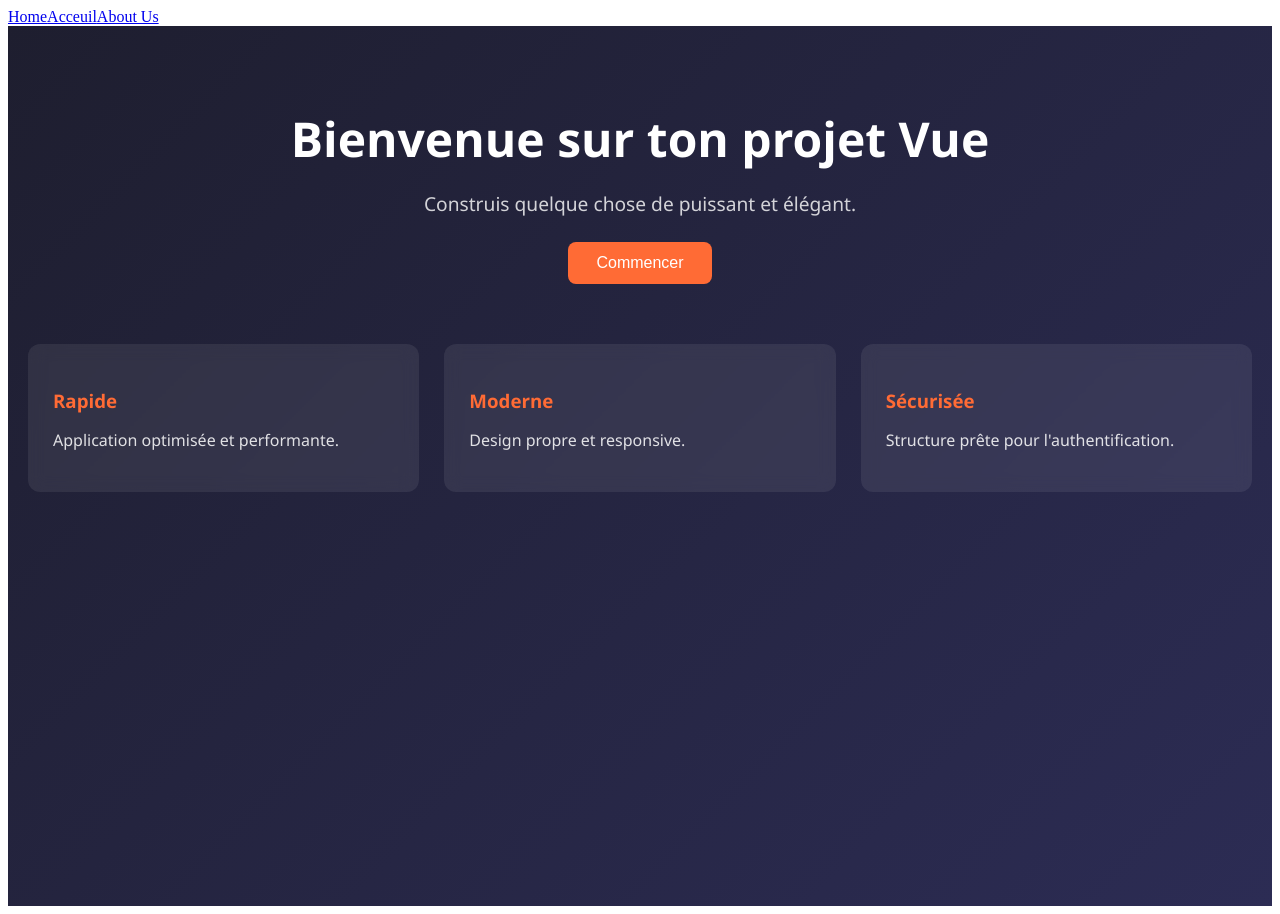
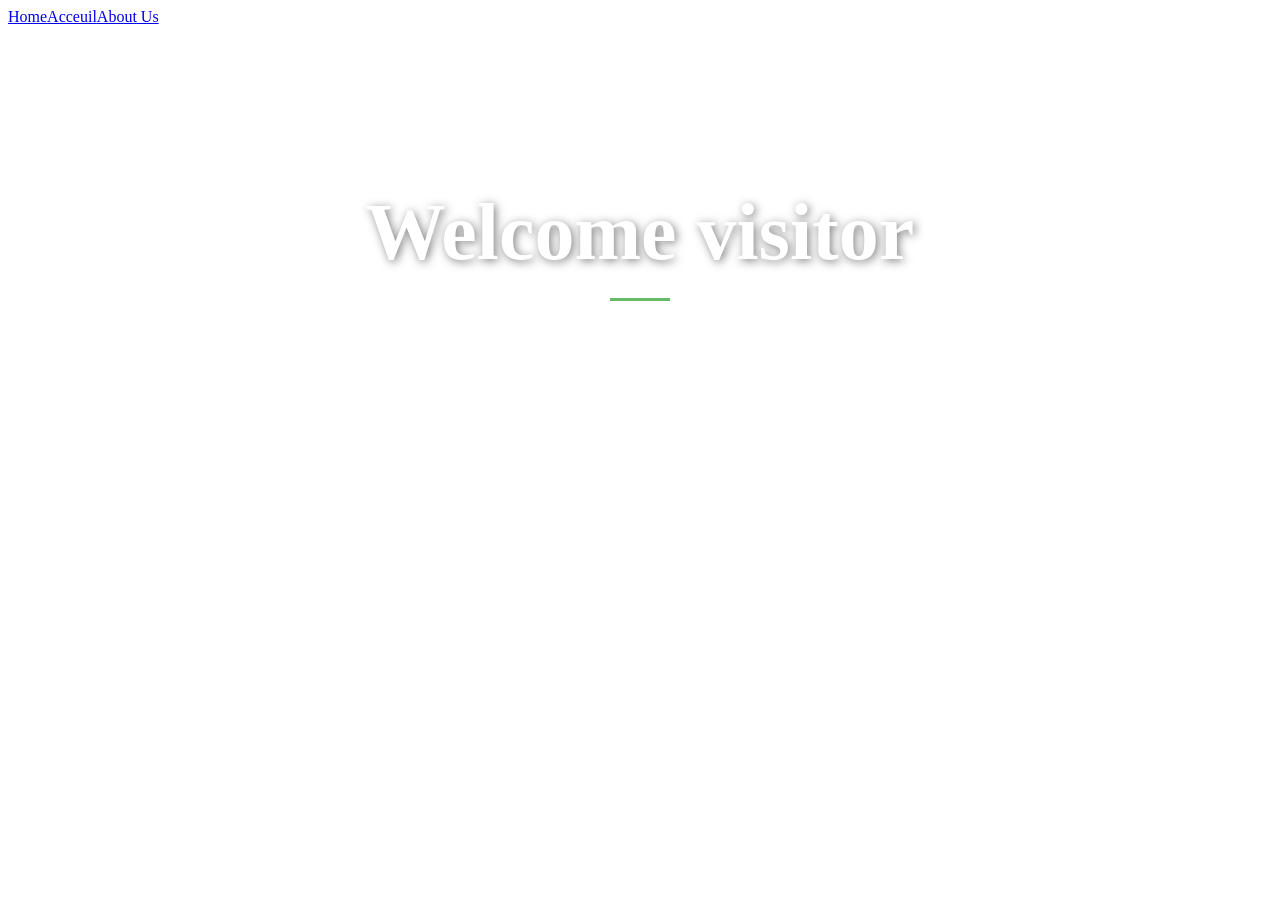
Before and after one commit to kenzokng68-creator/gith-collaboration, a Vue app in the folder GithTest/: page /acceuil in a window 1280 px wide. After the commit the page ends 800 px from the top, so only its background shows below. Built offline with nearby package versions, Linux system fonts and the light colour scheme.

Commit message:
Revert "changement acceuil"

```diff
--- a/GithTest/src/views/AcceuilViews.vue
+++ b/GithTest/src/views/AcceuilViews.vue
@@ -1,104 +1,151 @@
 <script setup>
-import { ref } from 'vue'
 
-const features = ref([
-  { id: 1, title: "Rapide", desc: "Application optimisée et performante." },
-  { id: 2, title: "Moderne", desc: "Design propre et responsive." },
-  { id: 3, title: "Sécurisée", desc: "Structure prête pour l'authentification." }
-])
 </script>
 
 <template>
-  <div class="home">
-    <!-- Hero Section -->
-    <section class="hero">
-      <h1>Bienvenue sur ton projet Vue</h1>
-      <p>Construis quelque chose de puissant et élégant.</p>
-      <button class="cta">Commencer</button>
+  <div class="welcome-container">
+    <header class="hero-section">
+      <h1 v-if="$route.query.name" class="fade-in">
+        <span>Bienvenue,</span> {{ $route.query.name }}
+      </h1>
+      <h1 v-else class="fade-in">Welcome visitor</h1>
+
+      <div class="separator"></div>
+
+      <h2>Découvrez l'univers de nos catalogues</h2>
+      <p class="subtitle">L'élégance et le style à portée de main.</p>
+    </header>
+
+    <section class="catalog-preview">
+      <div class="card-skeleton">Catalogue Collection</div>
+      <div class="card-skeleton">Nouveautés</div>
     </section>
 
-    <!-- Features Section -->
-    <section class="features">
-      <div
-        v-for="feature in features"
-        :key="feature.id"
-        class="card"
-      >
-        <h3>{{ feature.title }}</h3>
-        <p>{{ feature.desc }}</p>
-      </div>
-    </section>
+    <div class="action-area">
+      <router-link to="/" class="logout-btn" @click="$router.back()">Déconnexion</router-link>
+    </div>
+
   </div>
 </template>
 
 <style scoped>
-.home {
-  font-family: 'Segoe UI', sans-serif;
-  min-height: 100vh;
-  background: linear-gradient(135deg, #1e1e2f, #2c2c54);
+/* Conteneur principal avec un flou léger pour faire ressortir le texte sur l'image de fond */
+.welcome-container {
+  display: flex;
+  flex-direction: column;
+  align-items: center;
+  justify-content: center;
+  min-height: 80vh;
   color: white;
+  text-align: center;
   padding: 40px 20px;
 }
 
-/* Hero */
-.hero {
-  text-align: center;
-  margin-bottom: 60px;
+.hero-section {
+  max-width: 800px;
+  margin-bottom: 50px;
 }
 
-.hero h1 {
-  font-size: 3rem;
-  margin-bottom: 15px;
+h1 {
+  font-size: clamp(40px, 8vw, 80px);
+  /* Adaptatif selon l'écran */
+  font-family: 'Playfair Display', serif;
+  /* Un style luxueux si dispo */
+  margin-bottom: 10px;
+  text-shadow: 2px 2px 10px rgba(0, 0, 0, 0.5);
 }
 
-.hero p {
-  font-size: 1.2rem;
-  opacity: 0.8;
-  margin-bottom: 25px;
+h1 span {
+  font-weight: 300;
+  display: block;
+  font-size: 0.5em;
+  text-transform: uppercase;
+  letter-spacing: 5px;
 }
 
-.cta {
-  padding: 12px 28px;
-  font-size: 1rem;
-  border: none;
-  border-radius: 8px;
-  background: #ff6b35;
-  color: white;
-  cursor: pointer;
-  transition: 0.3s ease;
+.separator {
+  width: 60px;
+  height: 3px;
+  background: #66bb6a;
+  /* Rappel de ta navbar */
+  margin: 20px auto;
 }
 
-.cta:hover {
-  background: #ff8c5a;
-  transform: translateY(-3px);
+h2 {
+  font-size: clamp(24px, 5vw, 40px);
+  font-weight: 300;
+  margin-top: 20px;
+  color: rgba(255, 255, 255, 0.9);
 }
 
-/* Features */
-.features {
-  display: grid;
-  grid-template-columns: repeat(auto-fit, minmax(220px, 1fr));
-  gap: 25px;
+.subtitle {
+  font-style: italic;
+  opacity: 0.7;
+  font-size: 1.1rem;
 }
 
-.card {
-  background: rgba(255, 255, 255, 0.08);
-  padding: 25px;
-  border-radius: 12px;
-  backdrop-filter: blur(8px);
-  transition: 0.3s ease;
+/* Grille de catalogues factice pour le look */
+.catalog-preview {
+  display: flex;
+  gap: 20px;
+  margin-bottom: 40px;
 }
 
-.card:hover {
-  transform: translateY(-6px);
-  background: rgba(255, 255, 255, 0.15);
+.card-skeleton {
+  border: 1px solid rgba(255, 255, 255, 0.2);
+  padding: 20px 40px;
+  backdrop-filter: blur(5px);
+  background: rgba(255, 255, 255, 0.05);
+  border-radius: 5px;
+  text-transform: uppercase;
+  letter-spacing: 2px;
+  transition: 0.3s;
+  cursor: pointer;
 }
 
-.card h3 {
-  margin-bottom: 10px;
-  color: #ff6b35;
+.card-skeleton:hover {
+  background: rgba(255, 255, 255, 0.15);
+  border-color: white;
 }
 
-.card p {
-  opacity: 0.85;
+/* Style du bouton Deconnexion */
+.logout-btn {
+  display: inline-block;
+  min-width: 200px;
+  padding: 15px 30px;
+  background: transparent;
+  color: white;
+  border: 1px solid white;
+  border-radius: 0;
+  /* Look luxe : angles droits */
+  font-size: 14px;
+  font-weight: bold;
+  text-transform: uppercase;
+  letter-spacing: 2px;
+  text-decoration: none;
+  transition: all 0.4s ease;
+  cursor: pointer;
+}
+
+.logout-btn:hover {
+  background: white;
+  color: #1a1a1a;
+}
+
+/* Animation d'entrée */
+.fade-in {
+  animation: fadeInUp 1s ease-out;
+}
+
+@keyframes fadeInUp {
+  from {
+    opacity: 0;
+    transform: translateY(20px);
+  }
+
+  to {
+    opacity: 1;
+    transform: translateY(0);
+  }
 }
 </style>
--- a/GithTest/src/views/HomeView.vue
+++ b/GithTest/src/views/HomeView.vue
@@ -1,16 +1,16 @@
 <script setup>
-// import { useRouter } from 'vue-router';
-// import { isAuthenticated } from '@/services/authServices';
+import { useRouter } from 'vue-router';
+import { isAuthenticated } from '@/services/authServices';
 
-// const router = useRouter();
+const router = useRouter();
 
-// const startExperience = () => {
-//   if (isAuthenticated()) {
-//     router.push('/about'); // Déjà connecté ? On l'envoie sur le contenu
-//   } else {
-//     router.push('/login'); // Sinon, direction le formulaire
-//   }
-// };
+const startExperience = () => {
+  if (isAuthenticated()) {
+    router.push('/about'); // Déjà connecté ? On l'envoie sur le contenu
+  } else {
+    router.push('/login'); // Sinon, direction le formulaire
+  }
+};
 </script>
 
 <template>
```
